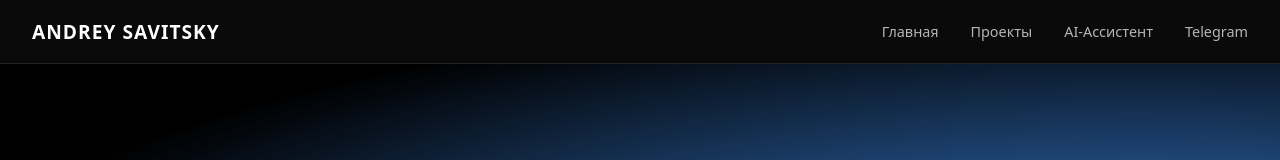
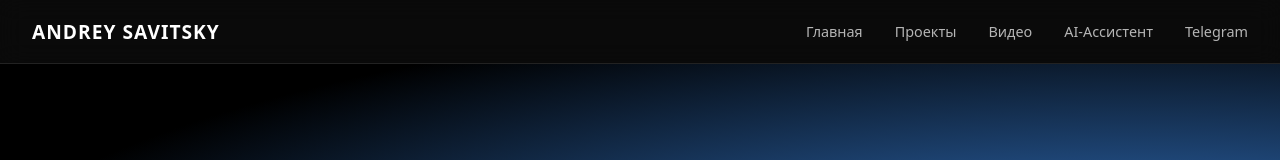
Before and after one commit to satvis33/my_blog, an Astro site: page / in a window 1280 px wide. Shown: the top 160 px of the page. Built offline with nearby package versions, Linux system fonts and the light colour scheme; Astro itself is replaced by a stand-in of ours.

Commit message:
Update Layout.astro

```diff
--- a/src/layouts/Layout.astro
+++ b/src/layouts/Layout.astro
@@ -73,6 +73,7 @@ const { title, description } = Astro.props;
     <div class="nav-links">
       <a href="/">Главная</a>
       <a href="/projects/">Проекты</a>
+      <a href="/video/">Видео</a>
       <a href="/ai/">AI-Ассистент</a>
       <a href="https://t.me/an_savicky" target="_blank" rel="noopener">Telegram</a>
     </div>
```
